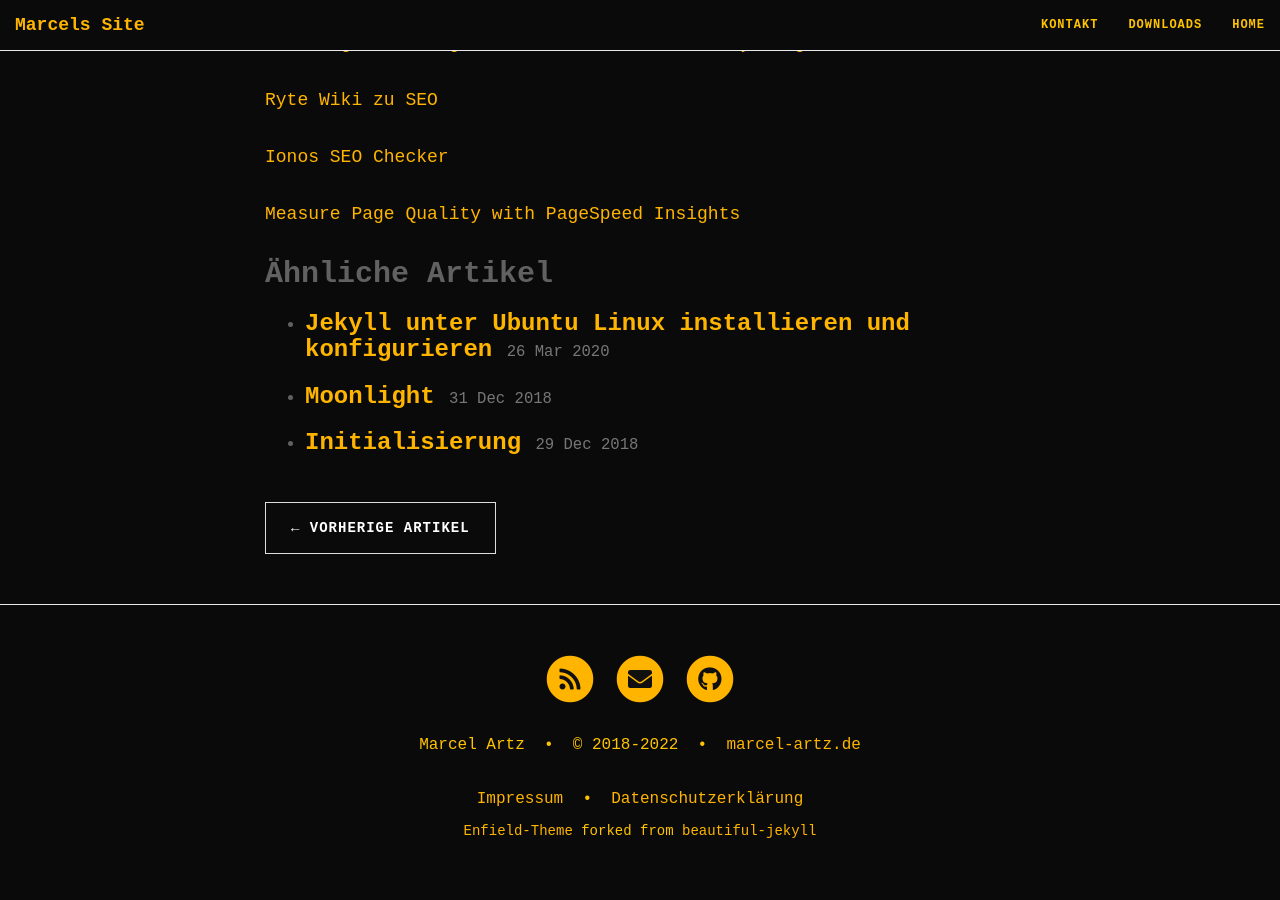
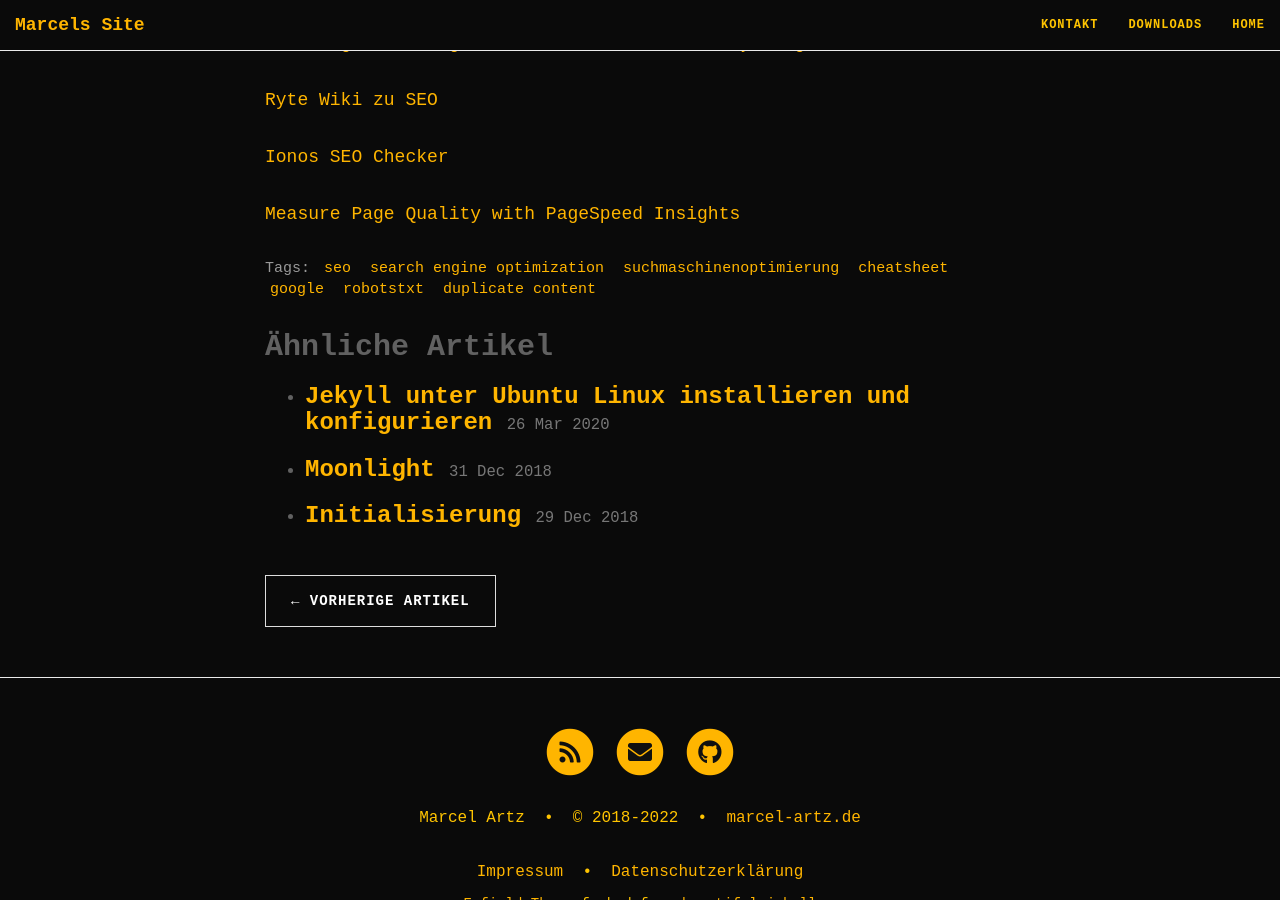
Before and after one commit to ma744/ma744.github.io, a Jekyll site: the page built from _posts/2022-03-20-Suchmaschinenoptimierung-Kurzreferenz-SEO-Cheatsheet.md, in a window 1280 px wide and 900 px high, scrolled down 11519 px. Built offline with Jekyll 4.4.1, drawn with Linux system fonts in a browser that asks for light colours; nearby versions of some CDN libraries.

Commit message:
adds tags

```diff
--- a/_posts/2022-03-20-Suchmaschinenoptimierung-Kurzreferenz-SEO-Cheatsheet.md
+++ b/_posts/2022-03-20-Suchmaschinenoptimierung-Kurzreferenz-SEO-Cheatsheet.md
@@ -1,6 +1,7 @@
 ---
 layout: post
 title: Suchmaschinenoptimierung - Kurzreferenz (SEO Cheatsheet)
+tags: [seo, search engine optimization, suchmaschinenoptimierung, cheatsheet, google, robotstxt, duplicate content]
 ---
 
 
```
